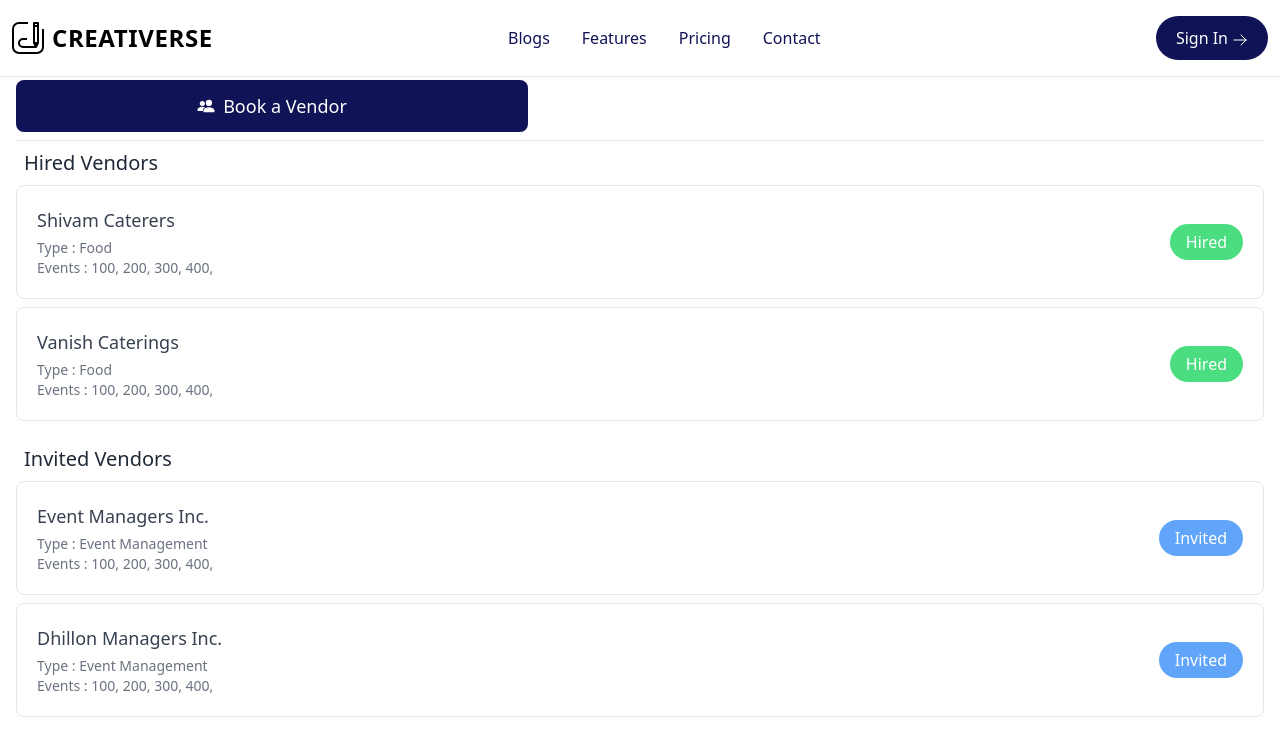
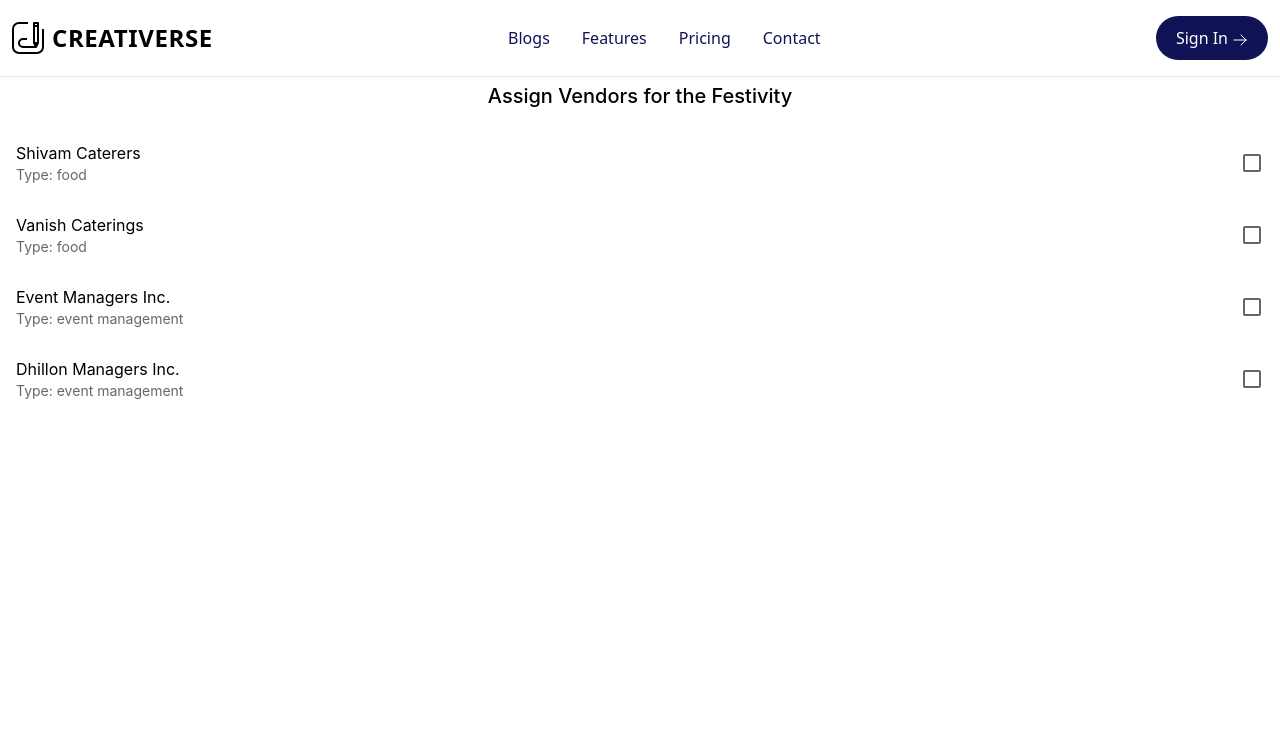
Before and after one commit to tanpreetjolly/fountane-getogether, a React (Vite) app in the folder client/: page /assign-vendors/1 in a window 1280 px wide. Shown: the top 756 px of the page. Built offline with nearby package versions, Linux system fonts and the light colour scheme; no server answers; a web font is replaced by a local one; what react-confirm would draw is missing.

Commit message:
feat: assign vendors page in subevent

```diff
--- a/client/src/Pages/AssignVendors.tsx
+++ b/client/src/Pages/AssignVendors.tsx
@@ -1,79 +1,74 @@
-import { IoPeopleSharp } from "react-icons/io5"
-import Button from "../components/Button"
-import VendorCard from "../components/VendorCard"
-import { useNavigate, useParams } from "react-router-dom"
+import React, { useState } from 'react';
+import List from '@mui/material/List';
+import ListItem from '@mui/material/ListItem';
+import ListItemText from '@mui/material/ListItemText';
+import Checkbox from '@mui/material/Checkbox';
+import Typography from '@mui/material/Typography';
+
+type Props = {};
 
 const vendorData = [
   {
-    id: "11",
-    name: "Shivam Caterers",
-    type: "food",
-    status: "hired",
-    events : ["100", "200", "300", "400"]
+    id: '11',
+    name: 'Shivam Caterers',
+    type: 'food',
+    status: 'invite',
   },
   {
-    id: "21",
-    name: "Vanish Caterings",
-    type: "food",
-    status: "hired",
-    events : ["100", "200", "300", "400"]
+    id: '21',
+    name: 'Vanish Caterings',
+    type: 'food',
+    status: 'invite',
   },
   {
-    id: "31",
-    name: "Event Managers Inc.",
-    type: "event management",
-    status: "invited",
-    events : ["100", "200", "300", "400"]
+    id: '31',
+    name: 'Event Managers Inc.',
+    type: 'event management',
+    status: 'invited',
   },
   {
-    id: "41",
-    name: "Dhillon Managers Inc.",
-    type: "event management",
-    status: "invited",
-    events : ["100", "200", "300", "400"]
+    id: '41',
+    name: 'Dhillon Managers Inc.',
+    type: 'event management',
+    status: 'invited',
   },
+];
 
-]
+const AssignVendors = (props: Props) => {
+  const [selectedVendors, setSelectedVendors] = useState<string[]>([]);
 
-const AssignVendors = () => {
-  const hiredVendors = vendorData.filter((vendor) => vendor.status === "hired")
-  const invitedVendors = vendorData.filter(
-    (vendor) => vendor.status === "invited",
-  )
-  const { id } = useParams()
-  const navigate = useNavigate()
+  const handleVendorChange = (vendorId: string) => {
+    setSelectedVendors((prevSelectedVendors) =>
+      prevSelectedVendors.includes(vendorId)
+        ? prevSelectedVendors.filter((id) => id !== vendorId)
+        : [...prevSelectedVendors, vendorId]
+    );
+  };
+
   return (
-    <div className="px-4 divide-y space-y-2">
-      <Button
-        text="Book a Vendor"
-        onClick={() => navigate(`/search-vendors/${id}`)}
-        icon={<IoPeopleSharp />}
-      />
-      <div className="pt-2">
-        <div className="font-medium text-gray-800 px-2 text-xl">
-          Hired Vendors
-        </div>
-        <div className="flex flex-col gap-2 py-2">
-          {hiredVendors.map((vendor) => (
-            <VendorCard key={vendor.id} vendor={vendor} />
-          ))}
-        </div>
+    <div>
+      <Typography variant="h6" gutterBottom className='text-center'>
+        Assign Vendors for the Festivity
+      </Typography>
+      <List>
+        {vendorData.map((vendor) => (
+          <ListItem
+            key={vendor.id}
+            secondaryAction={
+              <Checkbox
+              color='secondary'
+                edge="end"
+                checked={selectedVendors.includes(vendor.id)}
+                onChange={() => handleVendorChange(vendor.id)}
+              />
+            }
+          >
+            <ListItemText primary={vendor.name} secondary={`Type: ${vendor.type}`} />
+          </ListItem>
+        ))}
+      </List>
+    </div>
+  );
+};
 
-        <div className="font-medium text-gray-800 px-2 text-xl mt-4">
-          Invited Vendors
-        </div>
-        <div className="flex flex-col gap-2 py-2">
-          {invitedVendors.map((vendor) => (
-            <VendorCard
-              key={vendor.id}
-              vendor={vendor}
-              onClick={() => navigate(`/vendor-chat/${vendor.id}`)}
-            />
-          ))}
-        </div>
-      </div>
-    </div>
-  )
-}
-
-export default AssignVendors
+export default AssignVendors;
```
